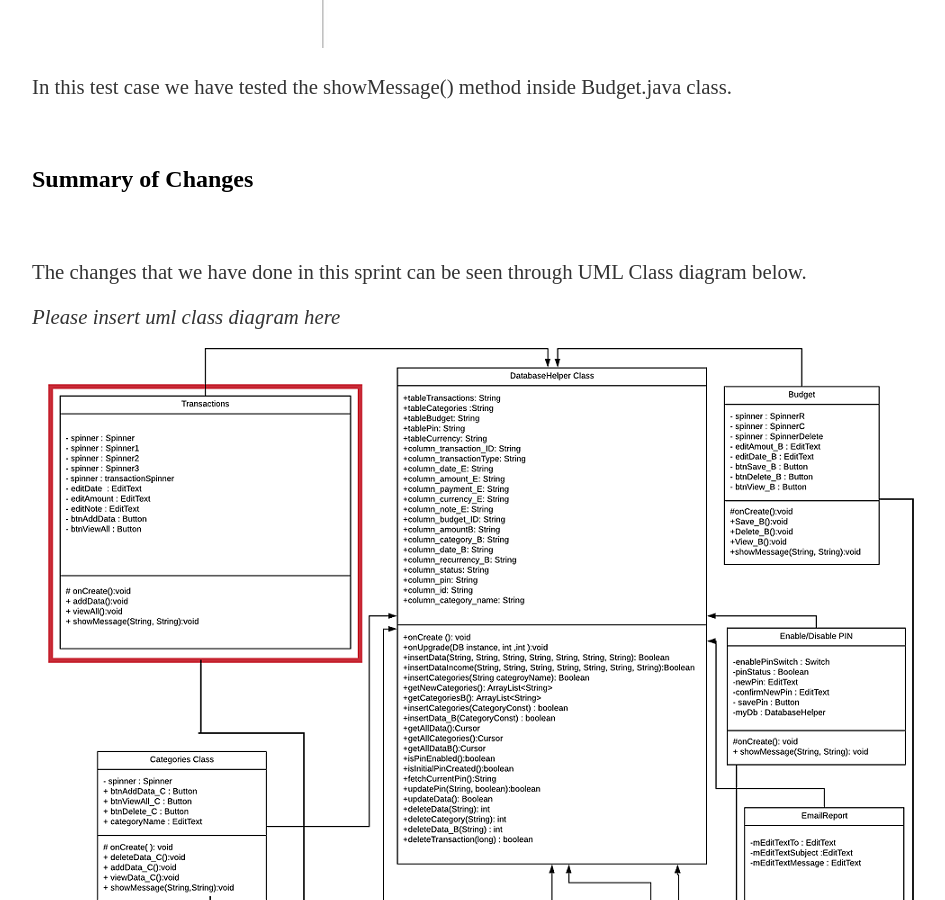
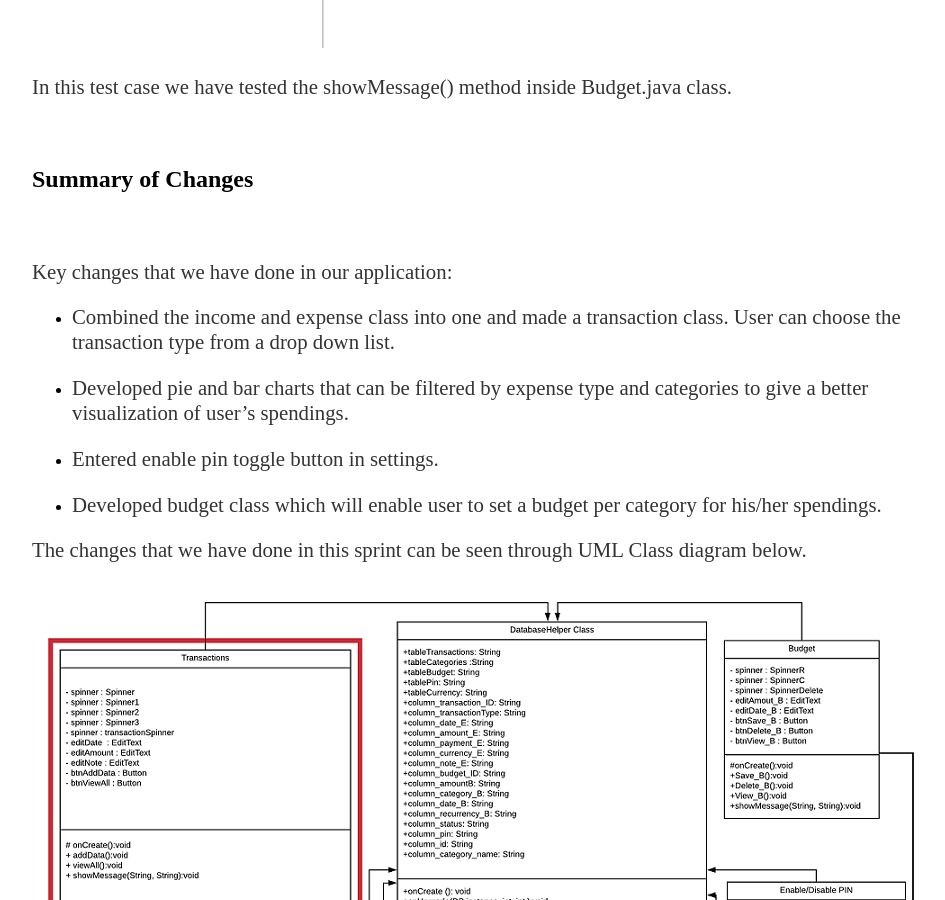
Before and after one commit to NadeemNicoR/TeamProjects, a Jekyll site: the page built from docs/_posts/2019-06-25-ISEE-2019-Beta-Prototype.md, in a window 1280 px wide and 900 px high, scrolled down 8392 px. Shown: the whole window, without its empty margins (160-1105 px from the left). Built offline with Jekyll 4.4.1, drawn with Linux system fonts in a browser that asks for light colours; our own code applies the rules of GitHub Pages for plain Markdown files; a file with an impossible date is left out.

Commit message:
Update 2019-06-25-ISEE-2019-Beta-Prototype.md

```diff
--- a/docs/_posts/2019-06-25-ISEE-2019-Beta-Prototype.md
+++ b/docs/_posts/2019-06-25-ISEE-2019-Beta-Prototype.md
@@ -115,13 +115,6 @@
 
 <p class="justify"/>
 
-
-The changes that we have done in this sprint can be seen through UML Class diagram below.
-
-
-*Please insert uml class diagram here*
-![UML]({{site.baseurl}}/images/UML_BetaPrototype.png)
-
 Key changes that we have done in our application:
 
 - Combined the income and expense class into one and made a transaction class. User can choose the transaction type from a drop down list.
@@ -131,6 +124,10 @@
 - Entered enable pin toggle button in settings.
 
 - Developed budget class which will enable user to set a budget per category for his/her spendings.
+
+The changes that we have done in this sprint can be seen through UML Class diagram below.
+
+![UML]({{site.baseurl}}/images/UML_BetaPrototype.png)
 
 Have a look at our **Beta Prototype**.
 
```
